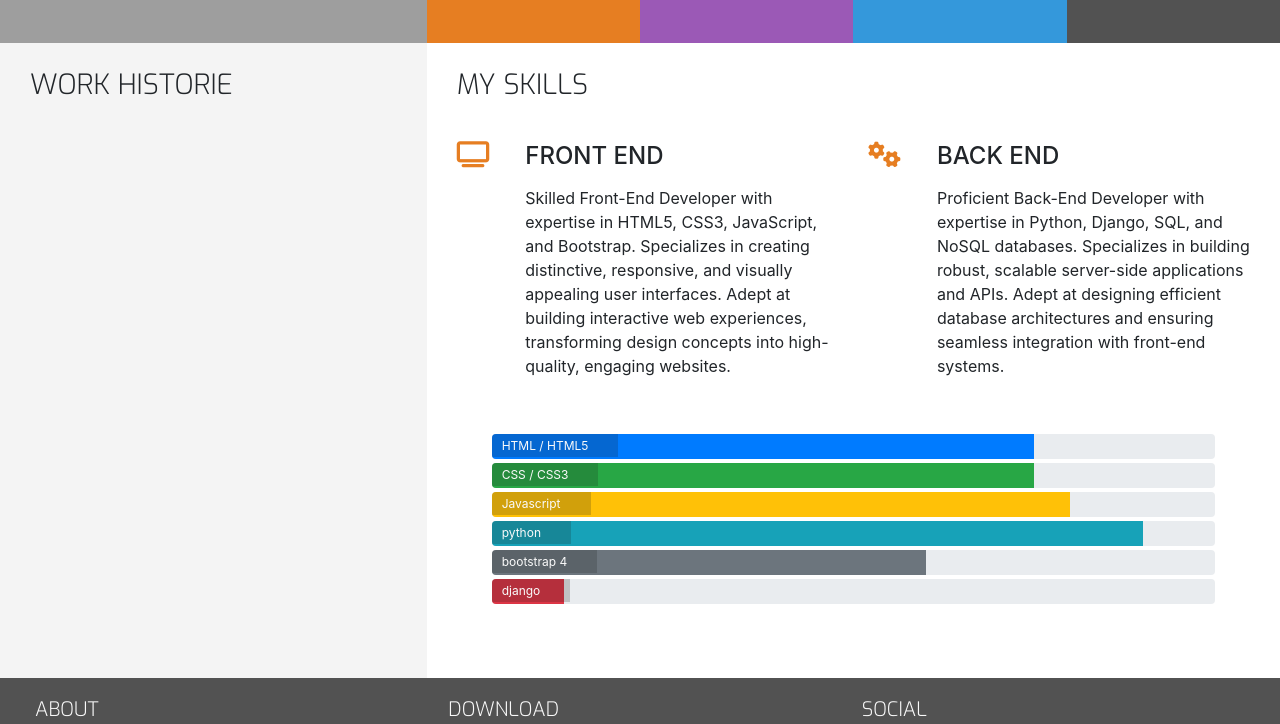
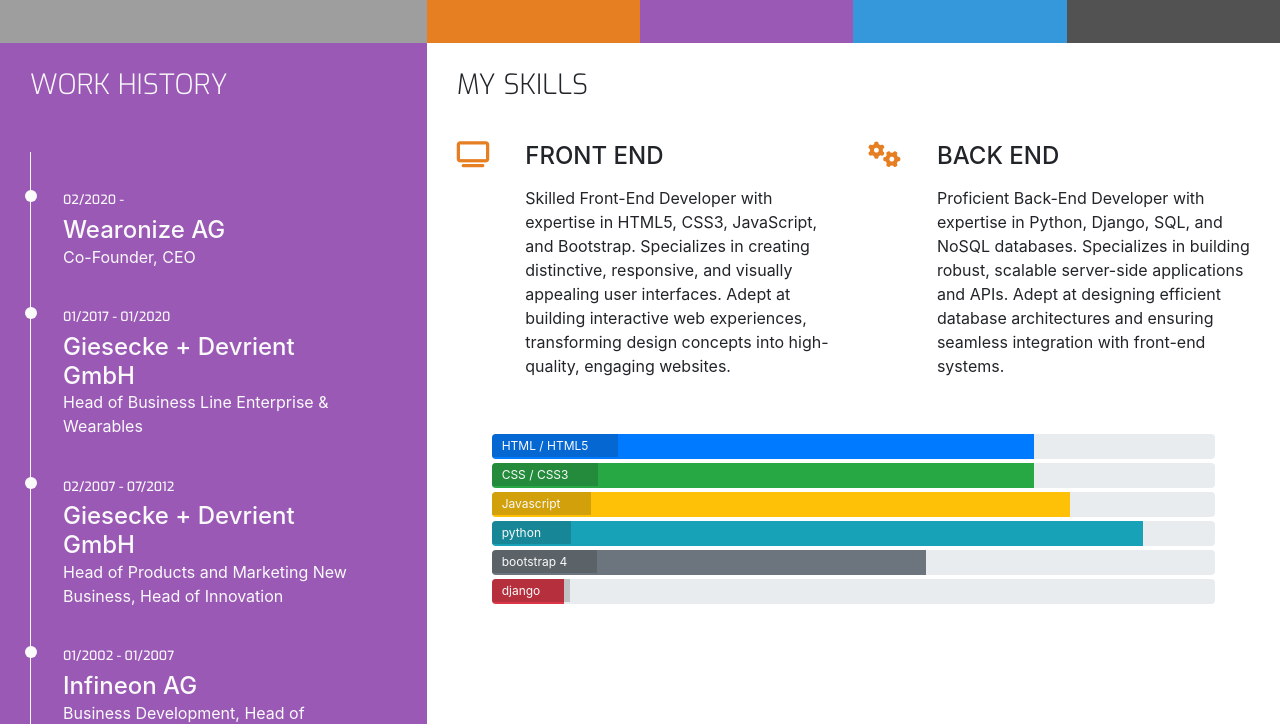
Before and after one commit to troeske/MyResume, a plain HTML site: page resume.html in a window 1280 px wide. Shown: the part 313-1037 px from the top of the page. Drawn offline with nearby package versions, Linux system fonts and the light colour scheme; grey boxes are pictures that could not be loaded.

Commit message:
add: work history

```diff
--- a/assets/css/style.css
+++ b/assets/css/style.css
@@ -28,6 +28,10 @@
 
 .bg-color-personal-info {
     background-color: #f4f4f4;
+}
+
+.bg-color-work-history {
+    background-color: #9b59b6;
 }
 
 /* ---------------------------------------- Special padding/margins/text  */
@@ -63,6 +67,7 @@
     float: none;
 }
 
+.history-heading,
 .section-heading {
     font-family: "Exo", sans-serif;
     font-weight: 300;
@@ -282,3 +287,47 @@
 .progress-section {
     margin: 40px 20px;
 }
+
+/* ---------------------------------------- Work History  */
+
+.history-heading {
+    color: #fafafa;
+    margin-bottom: 50px;
+}
+
+.timeline-item {
+    padding: 4em 2em 0em 2em;
+    position: relative;
+    color: #fafafa;
+    border-left: 1px solid;
+}
+
+.timeline-item p {
+    padding: 0;
+    margin: 0;
+}
+
+.timeline-item:before {
+    content:attr(data-dates);
+    position: absolute;
+    left: 2.5em;
+    top: 3em;
+    display: block;
+    font-family: "Exo", sans-serif;
+    font-weight: 500;
+    font-size: 0.8em;
+    padding: 0;
+    margin: 0;
+}
+
+.timeline-item:after {
+    width: 12px;
+    height: 12px;
+    display: block;
+    top: 2.4em;
+    position: absolute;
+    left: -6px;
+    border-radius: 12px;
+    content: '';
+    background: #fafafa;
+}
--- a/resume.html
+++ b/resume.html
@@ -49,15 +49,42 @@
 
     <section class="container-fluid">
         <div class="row">
-            <div class="col-md-4 bg-color-personal-info section-column">
+            <div class="col-md-4 bg-color-work-history section-column">
                 <div class="row">
                     <div class="col-12">
-                        <h3 class="section-heading uppercase">
-                            Work Historie
+                        <h3 class="history-heading uppercase">
+                            Work History
                         </h3>
                     </div>
                 </div>
-
+                <div class="timeline-item" data-dates="02/2020 - ">
+                    <h4>Wearonize AG</h4>
+                    <p>Co-Founder, CEO</p>
+                </div>
+                <div class="timeline-item" data-dates="01/2017 - 01/2020">
+                    <h4>Giesecke + Devrient GmbH</h4>
+                    <p>Head of Business Line Enterprise & Wearables</p>
+                </div>
+                <div class="timeline-item" data-dates="02/2007 - 07/2012">
+                    <h4>Giesecke + Devrient  GmbH</h4>
+                    <p>Head of Products and Marketing New Business, Head of Innovation</p>
+                </div>
+                <div class="timeline-item" data-dates="01/2002 - 01/2007">
+                    <h4>Infineon AG</h4>
+                    <p>Business Development, Head of System Segment ID</p>
+                </div>
+                <div class="timeline-item" data-dates="01/1999 - 12/2001">
+                    <h4>Skytale Data Security GmbH</h4>
+                    <p>Co-Founder, CEO</p>
+                </div>
+                <div class="timeline-item" data-dates="01/1995 - 12/1998">
+                    <h4>RKK Informationssysteme GmbH</h4>
+                    <p>Software Engineer</p>
+                </div>
+                <div class="timeline-item" data-dates="11/1990 - 12/1994">
+                    <h4>OrgaCom GmbH</h4>
+                    <p>Co-Founder, CEO and Lead Software Engineer</p>
+                </div>
             </div>
             <div class="col-md-8 bg-color-three-reasons section-column">
                 <div class="row">
```
